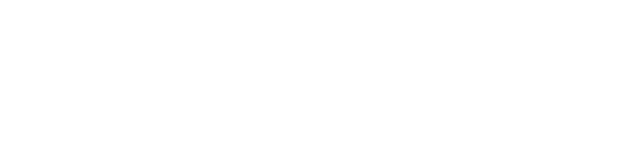
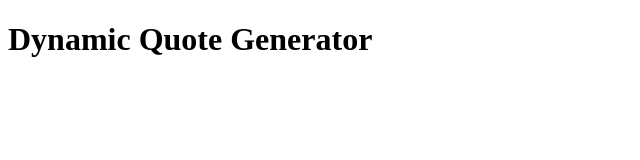
Before and after one commit to bblack-jewENT/alx_fe_javascript, a plain HTML site: page dom-manipulation/index.html in a window 1280 px wide. Shown: the whole page, without its empty margins (0-640 px from the left). Drawn offline with Linux system fonts and the light colour scheme.

Commit message:
Update index.html
Add a h1 element tag.

```diff
--- a/dom-manipulation/index.html
+++ b/dom-manipulation/index.html
@@ -7,6 +7,7 @@
     <title>Dynamic Quote Generator</title>
 </head>
 <body>
+     <h1>Dynamic Quote Generator</h1>
 
     <script src="script.js"></script>
 </body>
```
